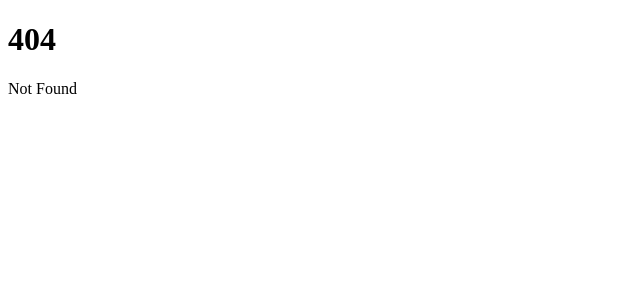
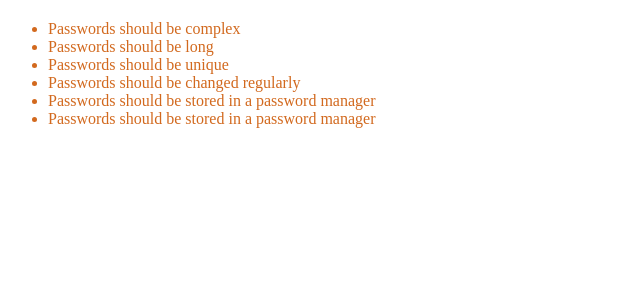
Before and after one commit to MISTOM/SvelteProject, a SvelteKit app: page /password/info in a window 1280 px wide. Before the commit this address had no page. Shown: the top 300 px of the page, without its empty margins (0-640 px from the left). Built offline with nearby package versions, Linux system fonts and the light colour scheme.

Commit message:
group and break out of layouts. Separate Components

```diff
--- /dev/null
+++ b/src/routes/(auth)/password/forgot/+page@(auth).svelte
@@ -0,0 +1,2 @@
+<h1>Forgot Password ? </h1>
+Visit the nearest quantum computer and crack it
--- /dev/null
+++ b/src/routes/(auth)/password/info/+page.svelte
@@ -0,0 +1,15 @@
+<h2><!--Interesting information about passwords--></h2>
+<ul>
+    <li>Passwords should be complex</li>
+    <li>Passwords should be long</li>
+    <li>Passwords should be unique</li>
+    <li>Passwords should be changed regularly</li>
+    <li>Passwords should be stored in a password manager</li>
+    <li>Passwords should be stored in a password manager</li>
+</ul>
+
+<style>
+    ul {
+        color: chocolate;
+    }
+</style>
--- /dev/null
+++ b/src/routes/(auth)/password/reset/+page@.svelte
@@ -0,0 +1 @@
+<pre>Reset Password😬</pre>
```
Also changed, not shown: src/routes/(auth)/password/+layout@.svelte (added, +7 -0 lines).
